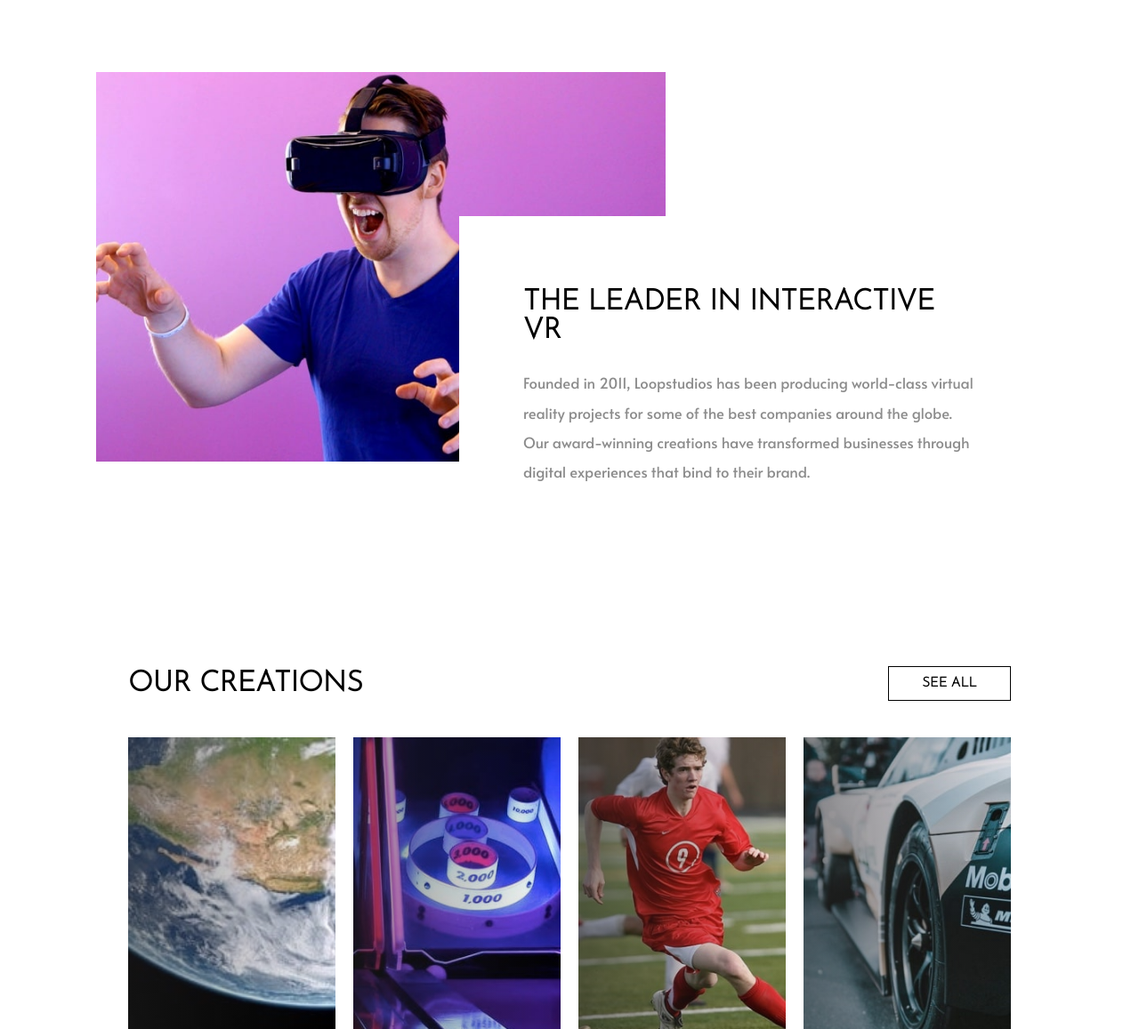
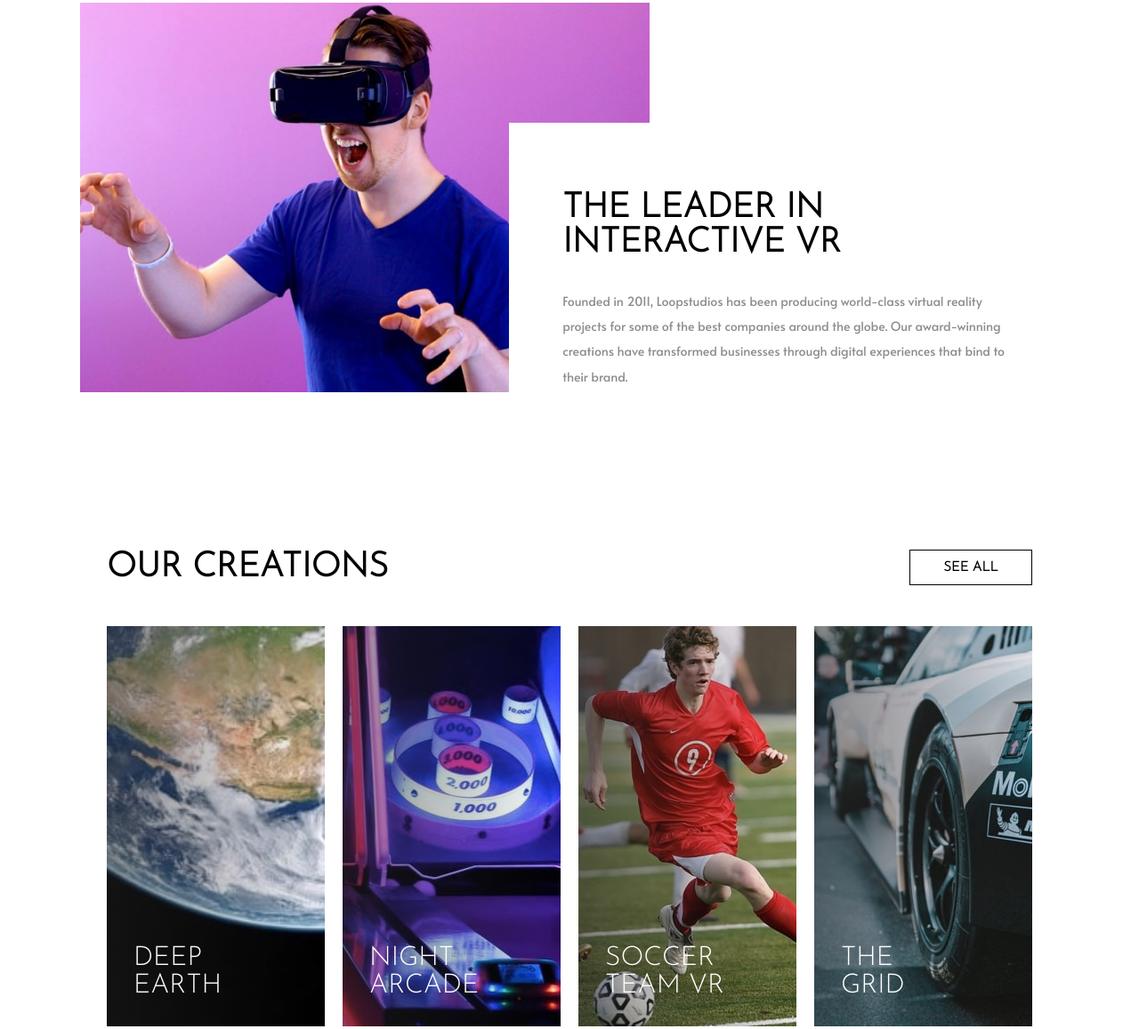
Before and after one commit to michellewongi/loopstudio, a plain HTML site: page index.html in a window 1280 px wide. Shown: the part 703-1860 px from the top of the page at 89% size. Drawn offline with Linux system fonts and the light colour scheme.

Commit message:
Update style.css

```diff
--- a/styles.css
+++ b/styles.css
@@ -166,6 +166,12 @@ button {
   padding: 0.75em 2.5em;
 }
 
+button:hover {
+  background: black;
+  color: white;
+  transition: 0.5s ease;
+}
+
 .desktop-button {
   display: none;
 }
@@ -272,6 +278,10 @@ footer {
   margin: 0 1em 0 0;
 }
 
+.footer-links:hover {
+  border-bottom: 3px solid white;
+}
+
 /* ==========
   Media Queries
   ==========*/
@@ -334,12 +344,8 @@ Gallery
 }
 
 @media (min-width: 62.5em) {
-  body {
-    font-size: 18px;
-  }
-
   h2 {
-    font-size: 2.5vw;
+    font-size: 3vw;
     text-align: left;
   }
 
@@ -390,7 +396,7 @@ Header
 
   .menu-links {
     font-family: 'Alata', sans-serif;
-    font-size: 1.2rem;
+    font-size: 1rem;
     text-transform: none;
   }
 
@@ -413,7 +419,7 @@ Main Content
   }
 
   .brand-pg {
-    font-size: 1.3vw;
+    font-size: 1.1vw;
   }
 
   .interactivity {
@@ -428,8 +434,8 @@ Main Content
     padding: 3em 4em;
     grid-row: -2/-1;
     grid-column: -3/-1;
-    max-width: 60vw;
-    min-width: 40vw;
+    max-width: 50vw;
+    min-width: 20vw;
     height: auto;
     z-index: 1;
   }
@@ -441,12 +447,6 @@ Main Content
     font-size: 1rem;
     text-align: right;
     margin: 0;
-  }
-
-  button:hover {
-    background: black;
-    color: white;
-    transition: 0.5s ease;
   }
 
   .gallery {
@@ -471,11 +471,15 @@ Main Content
   .grid {
     grid-gap: 20px;
     grid-template-columns: repeat(4, minmax(150px, 1fr));
-    grid-template-rows: minmax(400px, 1fr) minmax(400px, 1fr);
+    grid-template-rows: minmax(450px, 1fr) minmax(450px, 1fr);
     padding: 1em 0 8em;
     margin: 0 auto;
     justify-content: center;
     width: auto;
+  }
+
+  .item {
+    font-size: 2rem;
   }
 
   .photo:hover {
@@ -491,7 +495,7 @@ Footer
     display: grid;
     grid-template-columns: auto auto;
     grid-template-rows: auto auto;
-    padding: 6em 4em 1em 8em;
+    padding: 3em 4em 1em 8em;
     text-align: left;
     justify-content: space-between;
   }
@@ -506,10 +510,6 @@ Footer
     padding-right: 1em;
   }
 
-  .footer-links:hover {
-    border-bottom: 3px solid white;
-  }
-
   .contacts {
     text-align: right;
     order: 2;
```
